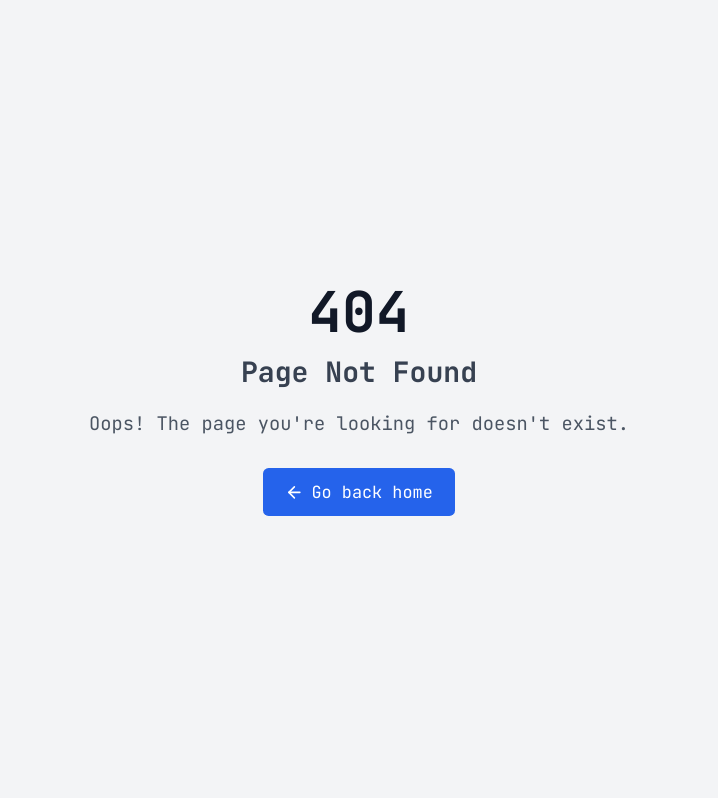
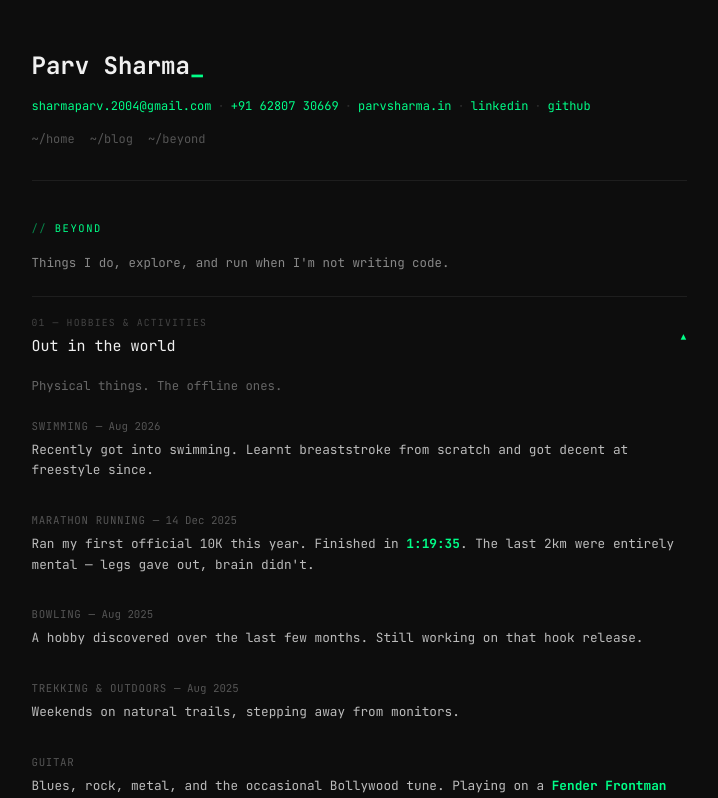
Before and after one commit to Parvsharma04/parvsharma, a Next.js app: page /beyond in a window 1280 px wide. Before the commit this address had no page. Shown: the top 798 px of the page, without its empty margins (281-999 px from the left). Built offline with nearby package versions, Linux system fonts and the light colour scheme.

Commit message:
route fixes

```diff
--- a/app/co-curricular/page.tsx
+++ b/app/beyond/page.tsx
@@ -1,15 +1,15 @@
 import Footer from "@/components/Footer";
 import Header from "@/components/Header";
-import { HobbiesSection } from "@/components/co-curricular/HobbiesSection";
-import { MiscSection } from "@/components/co-curricular/MiscSection";
-import { Section } from "@/components/co-curricular/Section";
+import { HobbiesSection } from "@/components/beyond/HobbiesSection";
+import { MiscSection } from "@/components/beyond/MiscSection";
+import { Section } from "@/components/beyond/Section";
 
-export default function CoCurricularPage() {
+export default function BeyondPage() {
   return (
     <div style={{ maxWidth: "700px", margin: "0 auto", padding: "3rem 1.5rem" }}>
       <Header />
       <main>
-        <p className="section-label">co-curriculars</p>
+        <p className="section-label">beyond</p>
         <p className="dim" style={{ fontSize: "0.83rem", marginBottom: "1.5rem" }}>
           Things I do, explore, and run when I&apos;m not writing code.
         </p>
--- a/components/Header.tsx
+++ b/components/Header.tsx
@@ -28,7 +28,7 @@ export default function Header() {
       <nav style={{ fontSize: "0.8rem", display: "flex", gap: "1rem" }}>
         <Link href="/" className="nav-link">~/home</Link>
         <Link href="/blog" className="nav-link">~/blog</Link>
-        <Link href="/co-curricular" className="nav-link">~/co-curriculars</Link>
+        <Link href="/beyond" className="nav-link">~/beyond</Link>
       </nav>
 
       <hr />
```
Also changed, not shown: components/beyond/HobbiesSection.tsx (renamed from components/co-curricular/HobbiesSection.tsx), components/beyond/MiscSection.tsx (renamed from components/co-curricular/MiscSection.tsx), components/beyond/MusicSection.tsx (renamed from components/co-curricular/MusicSection.tsx), components/beyond/Section.tsx (renamed from components/co-curricular/Section.tsx).
